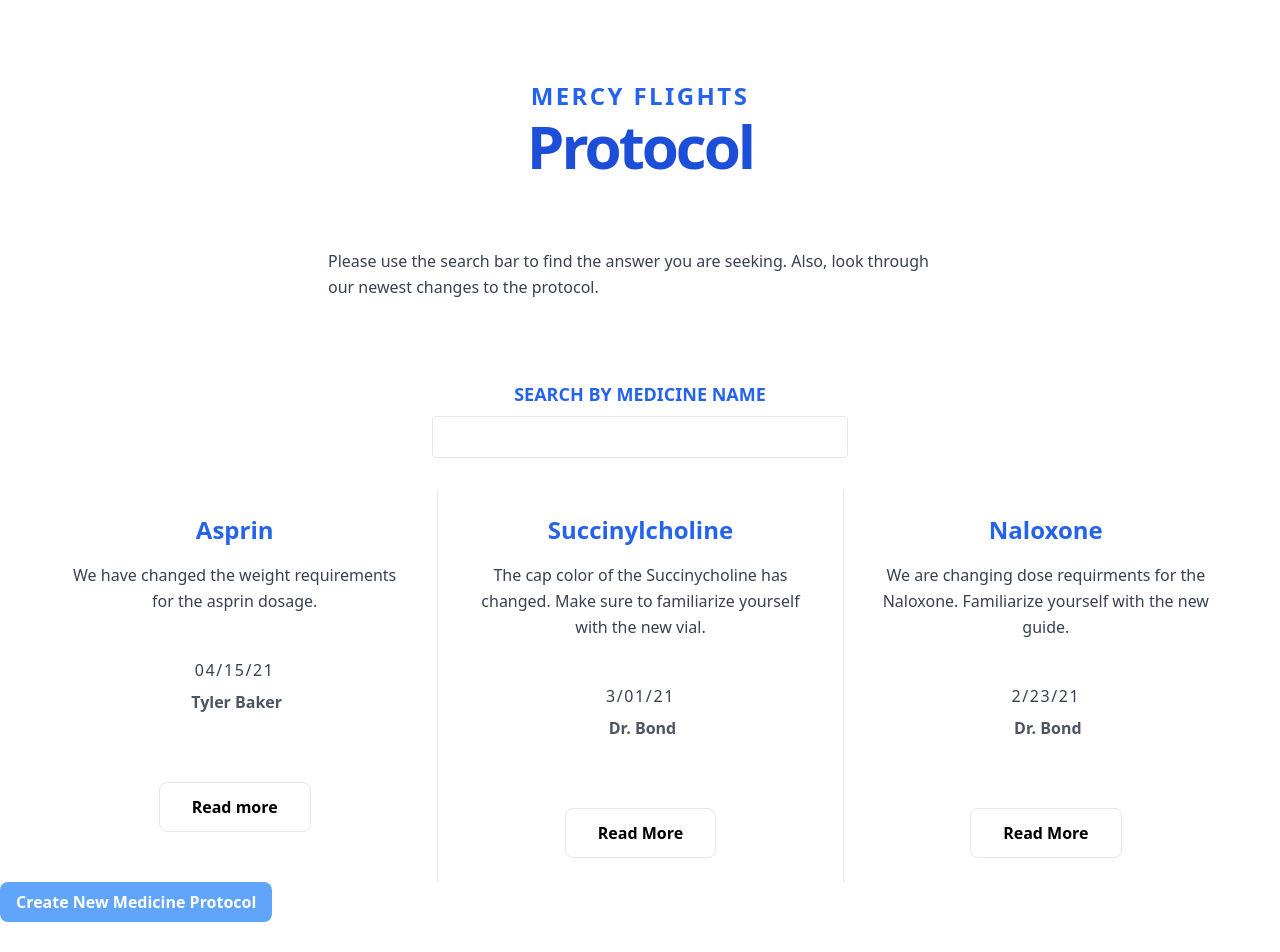
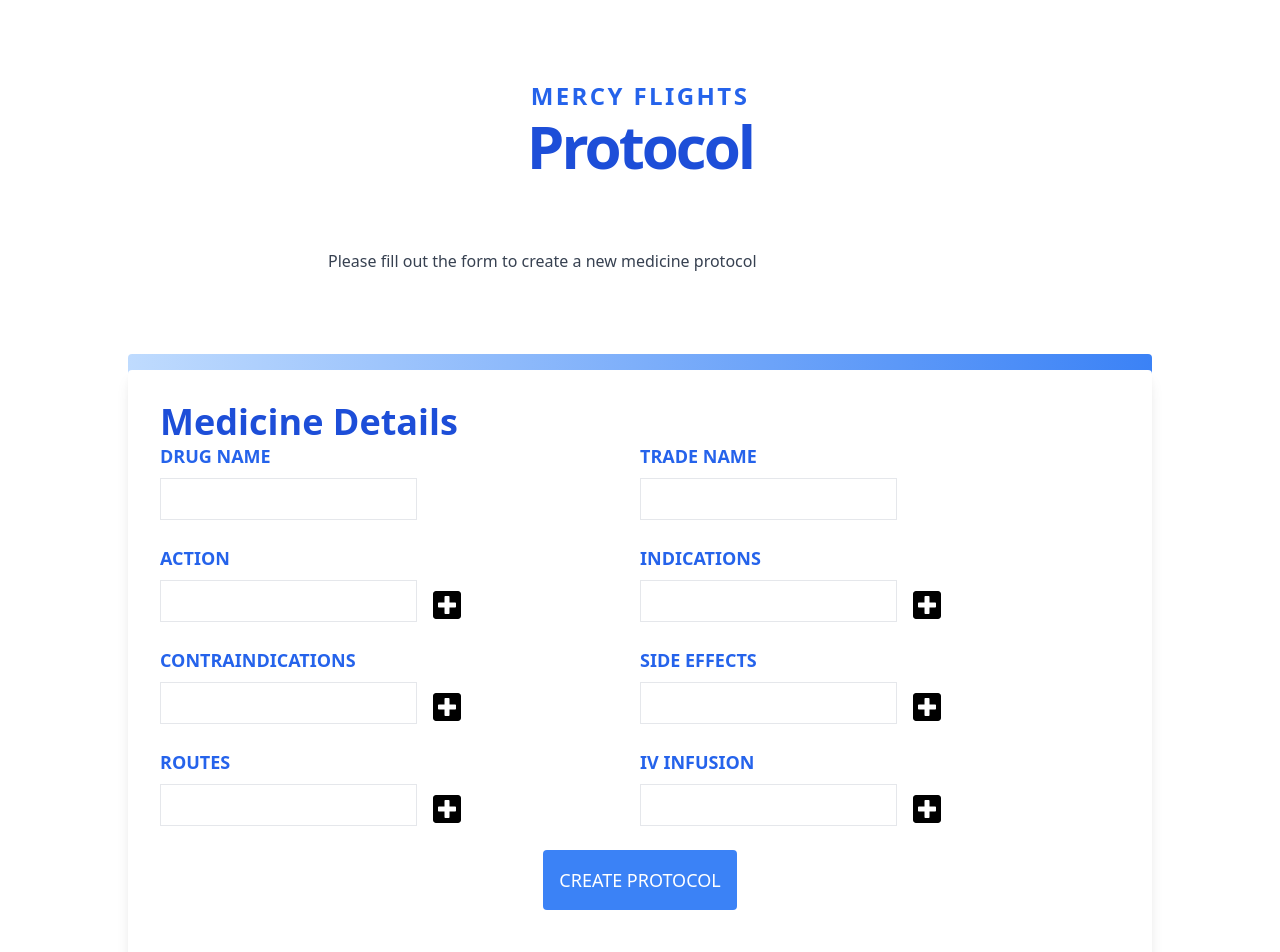
Before and after one commit to Druashley/protocol, a React (Create React App) app: page /#/newmedicine in a window 1280 px wide. Shown: the top 952 px of the page. Before the commit the page ends 922 px from the top, so only its background shows below. Built offline with nearby package versions, Linux system fonts and the light colour scheme.

Commit message:
Set up Server to run this react app. I will have to adjust the medicine form just a bit more before it is good to go. But it is heading in the right direction.

```diff
--- a/src/components/NewMedicineForm.js
+++ b/src/components/NewMedicineForm.js
@@ -29,7 +29,7 @@
   const submitMedicineHandler = (event) => {
     event.preventDefault();
     setNewMedicine({
-      name: medicineName,
+      medicineName: medicineName,
       tradeName: tradeName,
       action: actionList,
       indications: indicationsList,
@@ -38,6 +38,28 @@
       routes: routesList,
       ivInfusion: ivInfusionList,
     });
+
+    const url = "/";
+    const requestOptions = {
+      method: "POST",
+      headers: { "Content-Type": "application/json" },
+      body: JSON.stringify({
+        medicineName,
+        tradeName,
+        actionList,
+        indicationsList,
+        contraindicationsList,
+        sideEffectsList,
+        routesList,
+        ivInfusionList,
+      }),
+    };
+    //   fetch(url, requestOptions)
+    //       .then(response => console.log('Submitted successfully'))
+    //       .catch(error => console.log('Form submit error', error))
+    // };
+
+    fetch(url, requestOptions);
   };
 
   const addAction = (e) => {
@@ -154,8 +176,8 @@
         <h1 className="text-4xl text-blue-700 font-bold ">Medicine Details</h1>
         <form
           className="mb-6 md:flex md:flex-wrap md:justify-between"
-          //  action="/"
-          // method="POST"
+          action="/"
+          method="POST"
           onSubmit={submitMedicineHandler}
           autoComplete="off"
         >
@@ -169,7 +191,7 @@
 
             <div className="flex items-center ">
               <input
-                name="item"
+                name="medicineName"
                 type="text"
                 className="border mb-2 py-2 px-3 text-grey-darkest md:mr-2"
                 value={medicineName}
@@ -187,7 +209,7 @@
 
             <div className="flex items-center ">
               <input
-                name="item"
+                name="tradeName"
                 type="text"
                 className="border mb-2 py-2 px-3 text-grey-darkest md:mr-2"
                 value={tradeName}
--- a/src/index.js
+++ b/src/index.js
@@ -3,13 +3,13 @@
 import "./index.css";
 import App from "./App";
 import reportWebVitals from "./reportWebVitals";
-import { BrowserRouter } from "react-router-dom";
+import { HashRouter } from "react-router-dom";
 
 ReactDOM.render(
   <React.StrictMode>
-    <BrowserRouter>
+    <HashRouter>
       <App />
-    </BrowserRouter>
+    </HashRouter>
   </React.StrictMode>,
   document.getElementById("root")
 );
```
Also changed, not shown: package.json (+8 -0 lines), 1 other file (tests, documents, lock files or other folders).
